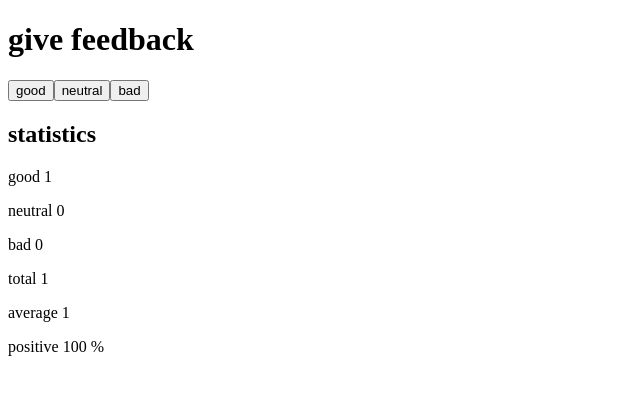
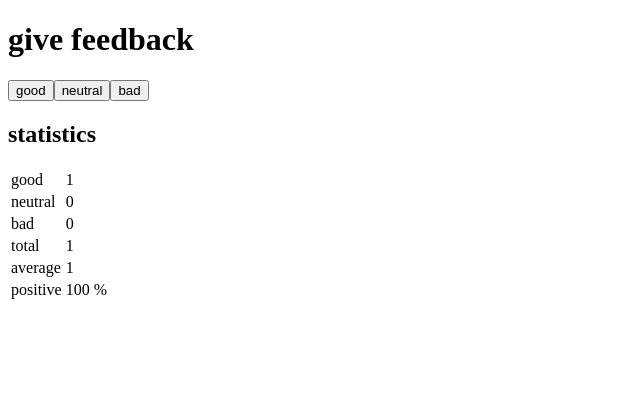
Before and after one commit to Dimisz/HelsinkiFullstack, a React (Create React App) app in the folder part1/unicafe/: page / in a window 1280 px wide. Both pictures are taken after a click on the button "good". Shown: the top 394 px of the page, without its empty margins (0-640 px from the left). Built offline with nearby package versions, Linux system fonts and the light colour scheme.

Commit message:
1.11*: unicafe step6

```diff
--- a/part1/unicafe/src/components/StatisticLine.js
+++ b/part1/unicafe/src/components/StatisticLine.js
@@ -1,5 +1,7 @@
 const StatisticLine = ({ text, value }) => {
-    return <p>{text} {value}</p>;
+    return (
+    <tr><td>{text}</td><td>{value}</td></tr>
+    );
 }
 
 export default StatisticLine;
--- a/part1/unicafe/src/components/Statistics.js
+++ b/part1/unicafe/src/components/Statistics.js
@@ -4,18 +4,22 @@
     const total = good + neutral + bad;
 
     const average = (good - bad) / total;
-    const positive = (good / total) * 100;
+    const positive = ((good / total) * 100) + " %";
 
     if(total > 0){
         return (
             <section>
                 <h1>statistics</h1>
-                <StatisticLine text="good" value={good} />
-                <StatisticLine text="neutral" value={neutral} />
-                <StatisticLine text="bad" value={bad} />
-                <StatisticLine text="total" value={total} />
-                <StatisticLine text="average" value={average} />
-                <StatisticLine text="positive" value={(positive+' %')} />
+                <table>
+                    <tbody>
+                        <StatisticLine text="good" value={good} />
+                        <StatisticLine text="neutral" value={neutral} />
+                        <StatisticLine text="bad" value={bad} />
+                        <StatisticLine text="total" value={total} />
+                        <StatisticLine text="average" value={average} />
+                        <StatisticLine text="positive" value={positive} />
+                    </tbody>
+                </table>
             </section>
         )
     }
```
